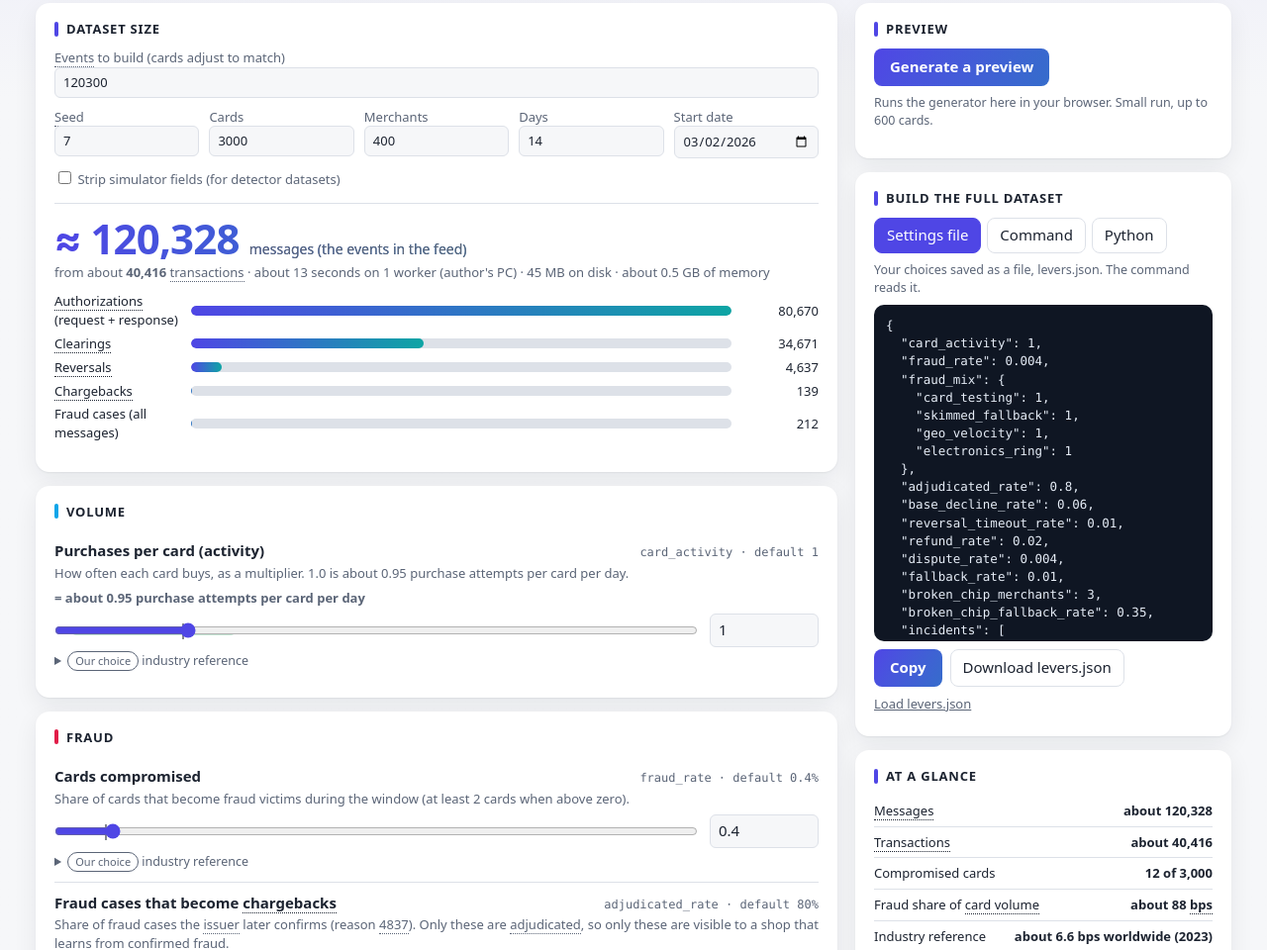
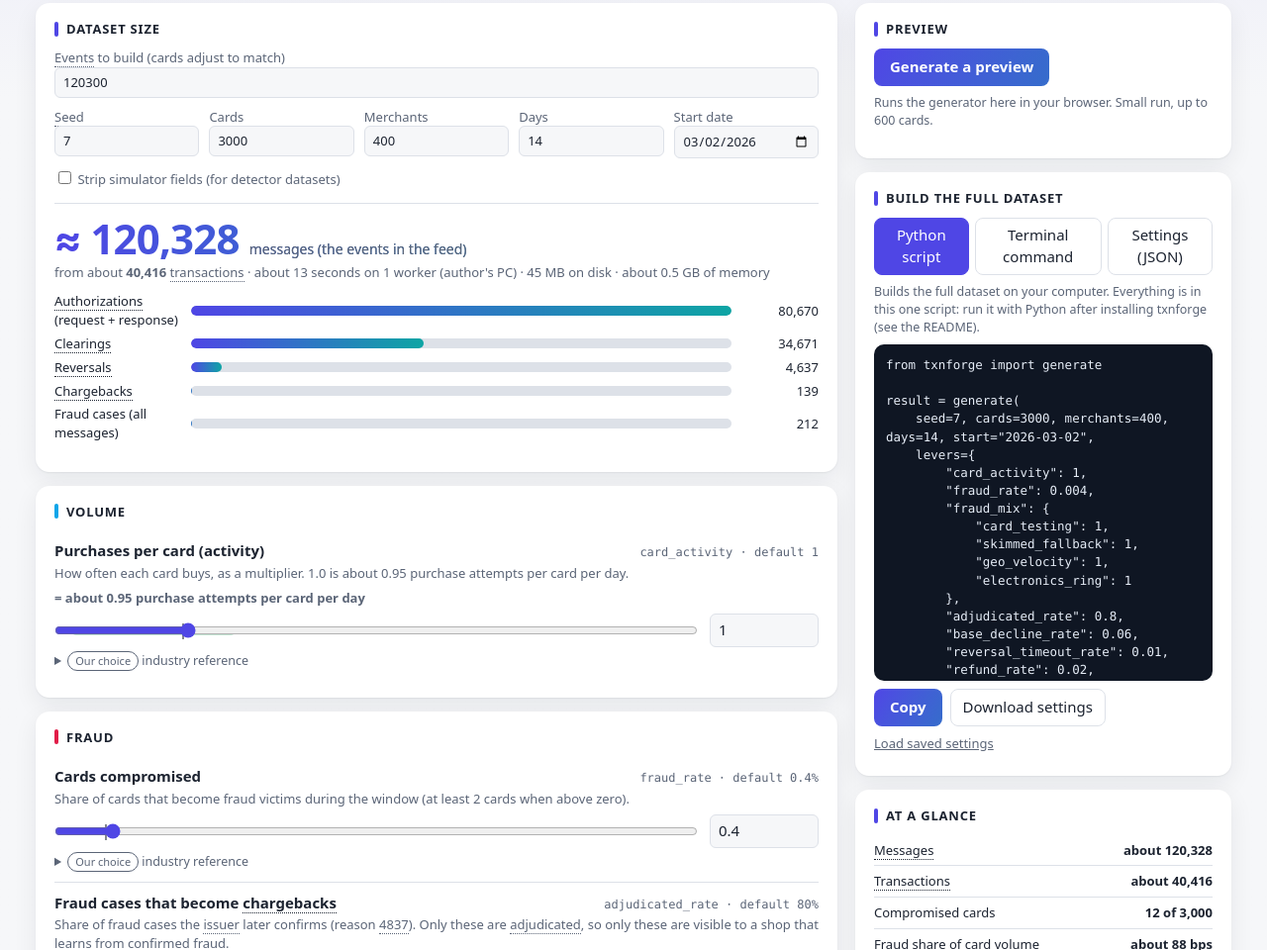
Before and after one commit to krisrchesney/transaction-forge, a plain HTML site: page docs/index.html in a window 1280 px wide. Shown: the part 262-1222 px from the top of the page at 99% size. Drawn offline with Linux system fonts and the light colour scheme.

Commit message:
Page: plain wording for the build box (Python script first, settings.json)
Co-Authored-By: Claude Sonnet 5.5 <noreply@anthropic.com>

```diff
--- a/docs/index.html
+++ b/docs/index.html
@@ -255,8 +255,8 @@ pre { border-radius: 10px; }
       <pre id="out" tabindex="0"></pre>
       <div class="row">
         <button class="primary" id="copy">Copy</button>
-        <button id="download">Download levers.json</button>
-        <label class="f" style="align-self:center"><span style="cursor:pointer;text-decoration:underline">Load levers.json<input type="file" id="load" accept="application/json,.json" hidden></span></label>
+        <button id="download">Download settings</button>
+        <label class="f" style="align-self:center"><span style="cursor:pointer;text-decoration:underline">Load saved settings<input type="file" id="load" accept="application/json,.json" hidden></span></label>
       </div>
       <p class="err" id="errs" role="alert"></p>
     </section>
@@ -507,10 +507,10 @@ const PRESETS = {
 
 const clone = o => JSON.parse(JSON.stringify(o));
 let S = {size: clone(SIZE_DEFAULTS), lev: clone(DEFAULTS)};
-let fmt = "json";
-const OUT_HELP = {json: "Your choices saved as a file, levers.json. The command reads it.",
-  cli: "Paste into a terminal after installing txnforge (see the README). Builds the full dataset from your choices; save levers.json first.",
-  py: "The same build as a Python script, with your choices built in."};
+let fmt = "py";
+const OUT_HELP = {py: "Builds the full dataset on your computer. Everything is in this one script: run it with Python after installing txnforge (see the README).",
+  cli: "The same build from a terminal. It reads your settings from settings.json: use Download settings below, save it next to where you run this.",
+  json: "Just your settings, with no code. Save them to reuse later, or load them back into this page."};
 let stripSim = false;
 const $ = id => document.getElementById(id);
 const pct = v => +(v * 100).toFixed(4);
@@ -656,7 +656,7 @@ function validate() {
 function outputs() {
   const lv = clone(S.lev), s = S.size;
   const json = JSON.stringify(lv, null, 2);
-  const cli = `txnforge generate --out out/run1 --seed ${s.seed} ${s.target ? "--target-messages " + s.target : "--cards " + s.cards} --merchants ${s.merchants} --days ${s.days} --start ${s.start} --workers 4${stripSim ? " --strip-sim" : ""} --levers levers.json`;
+  const cli = `txnforge generate --out out/run1 --seed ${s.seed} ${s.target ? "--target-messages " + s.target : "--cards " + s.cards} --merchants ${s.merchants} --days ${s.days} --start ${s.start} --workers 4${stripSim ? " --strip-sim" : ""} --levers settings.json`;
   const py = `from txnforge import generate\n\nresult = generate(\n    seed=${s.seed}, cards=${s.cards}, merchants=${s.merchants}, days=${s.days}, start="${s.start}",\n    levers=${JSON.stringify(lv, null, 4).replace(/\n/g, "\n    ")},\n    out_dir="out/run1", workers=4,${stripSim ? " strip_sim=True," : ""}\n)\nprint(result["manifest"]["label_counts"])`;
   return {json, cli, py};
 }
@@ -981,7 +981,7 @@ function buildChrome() {
   for (const name of Object.keys(PRESETS)) { const b = el("button", {text: name}); b.addEventListener("click", () => applyPreset(name)); host.append(b); }
   host.after(el("p", {class: "note", id: "preset-desc", style: "margin:0 0 6px"}));
   const tabs = $("tabs");
-  for (const [k, lab] of [["json", "Settings file"], ["cli", "Command"], ["py", "Python"]]) {
+  for (const [k, lab] of [["py", "Python script"], ["cli", "Terminal command"], ["json", "Settings (JSON)"]]) {
     const b = el("button", {text: lab, "aria-pressed": k === fmt}); b.dataset.k = k;
     b.addEventListener("click", () => { fmt = k; tabs.querySelectorAll("button").forEach(x => x.setAttribute("aria-pressed", x.dataset.k === k)); sync(); });
     tabs.append(b);
@@ -992,7 +992,7 @@ function buildChrome() {
     setTimeout(() => $("copy").textContent = "Copy", 1800);
   });
   $("download").addEventListener("click", () => {
-    const a = el("a", {href: URL.createObjectURL(new Blob([outputs().json + "\n"], {type: "application/json"})), download: "levers.json"});
+    const a = el("a", {href: URL.createObjectURL(new Blob([outputs().json + "\n"], {type: "application/json"})), download: "settings.json"});
     document.body.append(a); a.click(); a.remove();
   });
   $("load").addEventListener("change", async e => {
@@ -1001,7 +1001,7 @@ function buildChrome() {
       const data = JSON.parse(await f.text()), bad = Object.keys(data).filter(k => !(k in DEFAULTS));
       S.lev = Object.assign(clone(DEFAULTS), data);
       S.lev.fraud_mix = Object.assign(Object.fromEntries(Object.keys(PATTERNS).map(k => [k, 0])), S.lev.fraud_mix);
-      $("preset-desc").textContent = "Loaded " + f.name + (bad.length ? " (ignored unknown levers: " + bad.join(", ") + ")" : "");
+      $("preset-desc").textContent = "Loaded " + f.name + (bad.length ? " (ignored unknown settings: " + bad.join(", ") + ")" : "");
       buildCustom(); sync();
     } catch (err) { $("errs").textContent = "Could not read that file: " + err.message; }
     e.target.value = "";
```
